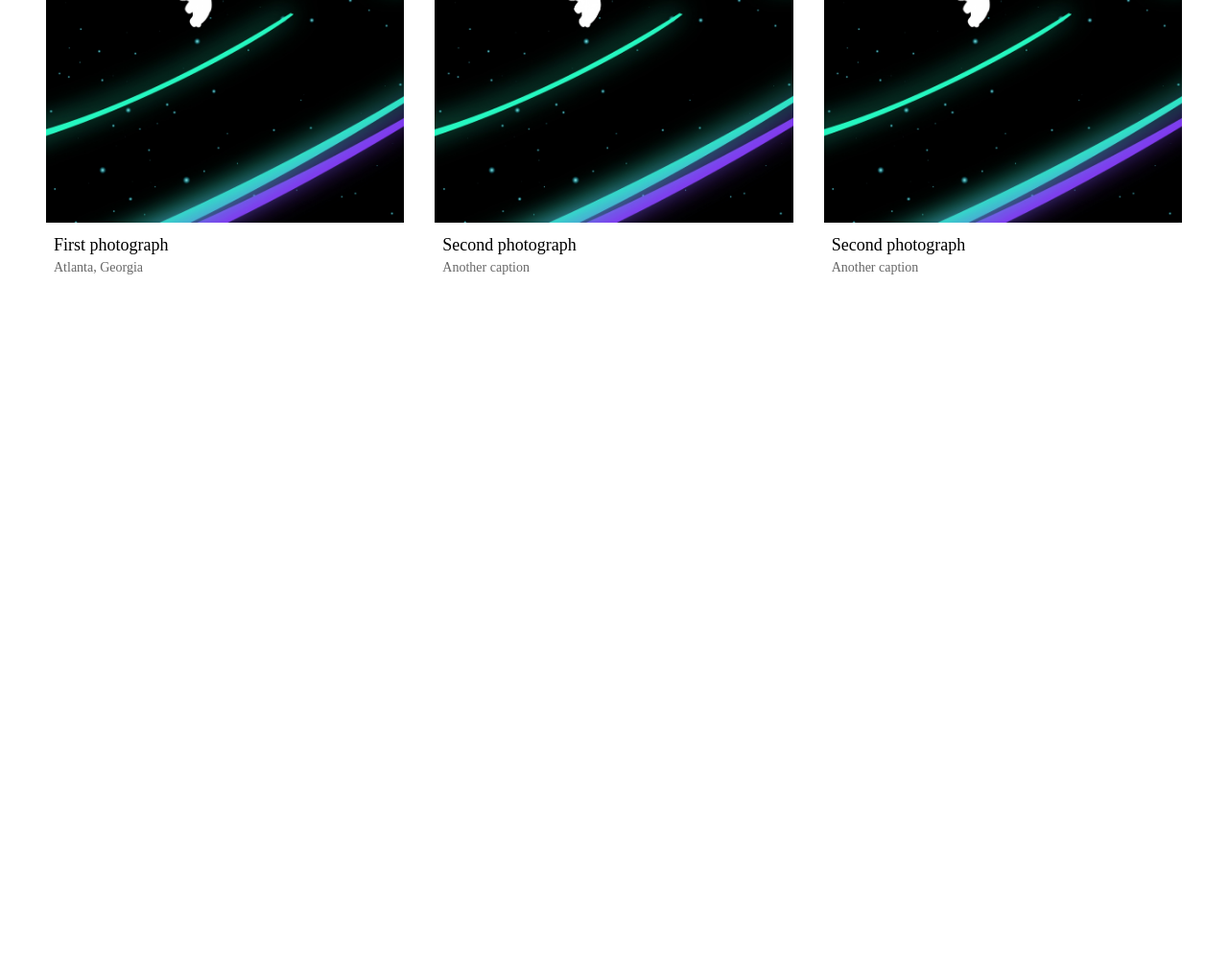
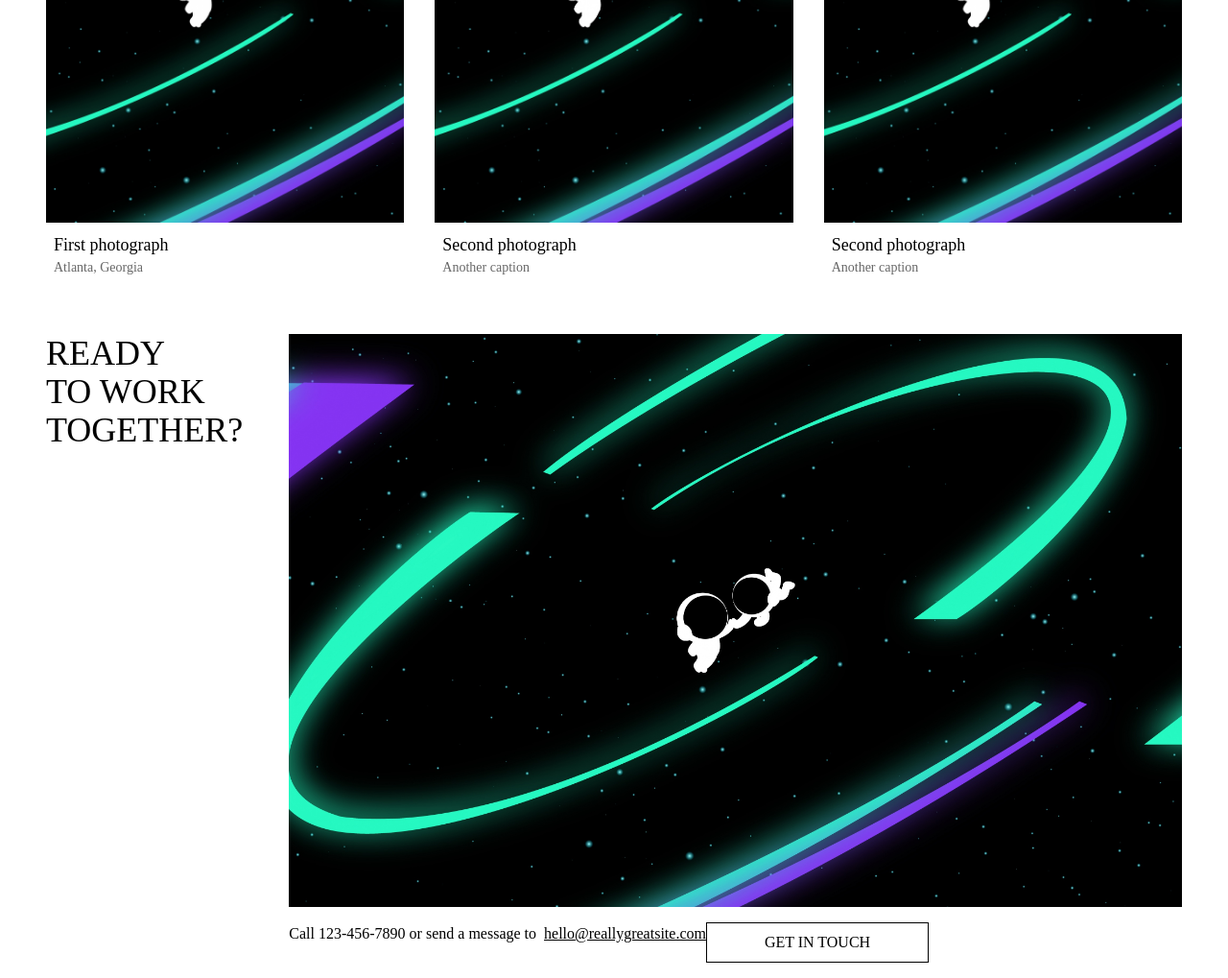
Before and after one commit to bponce02/reds.photo, an Astro site: page / in a window 1280 px wide. Shown: the part 1928-2947 px from the top of the page at 96% size. Before the commit the page ends 2228 px from the top, so only its background shows below. Built offline with nearby package versions, Linux system fonts and the light colour scheme; Astro itself is replaced by a stand-in of ours.

Commit message:
Added footer

```diff
--- a/src/pages/index.astro
+++ b/src/pages/index.astro
@@ -101,5 +101,33 @@ const images3 = [
             headerVariant="header-centered"
             headerText="PICTURES"
         />
+        <section class="flex flex-row px-12 gap-12">
+            <h2 class="flex flex-col text-4xl">
+                <span>READY</span>
+                <span>TO WORK</span>
+                <span>TOGETHER?</span>
+            </h2>
+            <div>
+                <Image
+                    src={heroImage}
+                    alt="Description of photograh"
+                    class="h-full w-full object-cover"
+                />
+                <div class="flex flex-row py-4">
+                    <p>
+                        Call 123-456-7890 or send a message to&nbsp;
+                        <a href="hello@reallygreatsite.com" class="underline">
+                            hello@reallygreatsite.com
+                        </a>
+                    </p>
+                    <a
+                        href="/"
+                        class="border border-black py-2 px-15 text-center"
+                    >
+                        GET IN TOUCH
+                    </a>
+                </div>
+            </div>
+        </section>
     </div>
 </BaseLayout>
```
